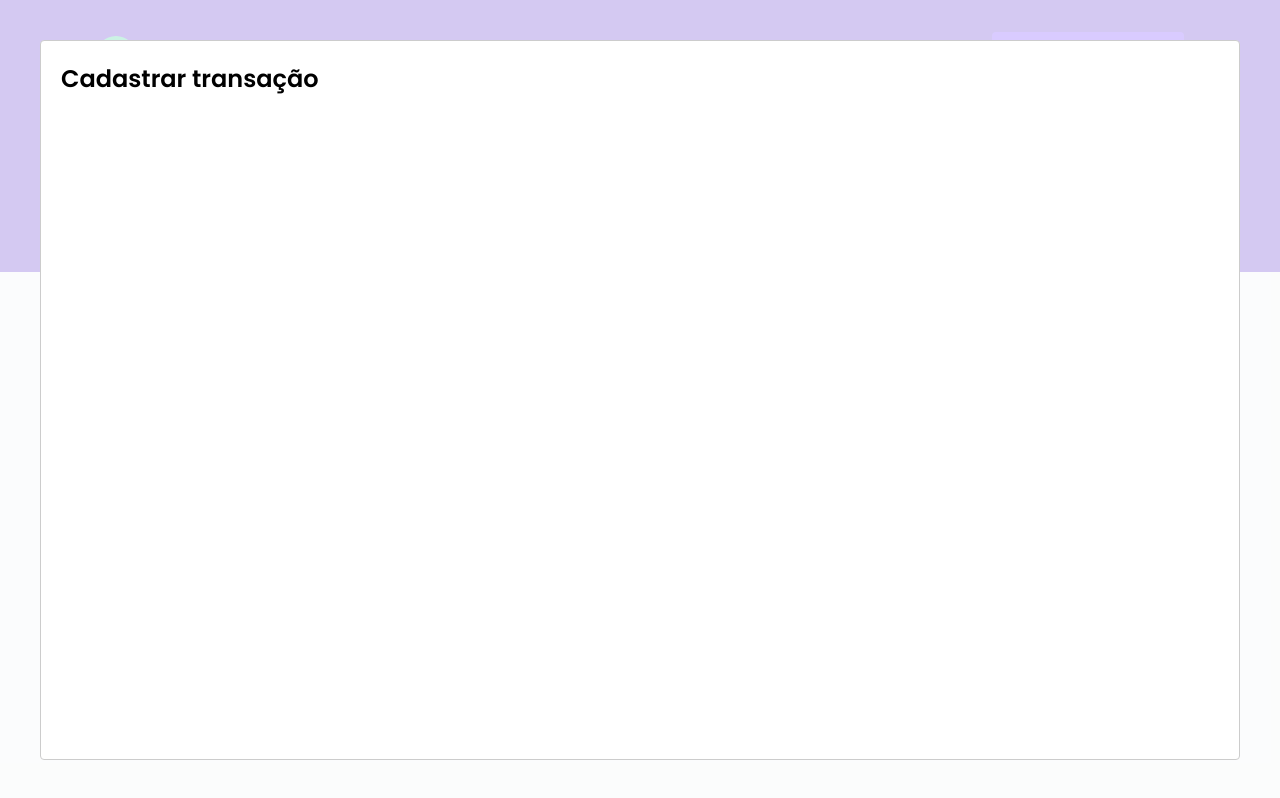
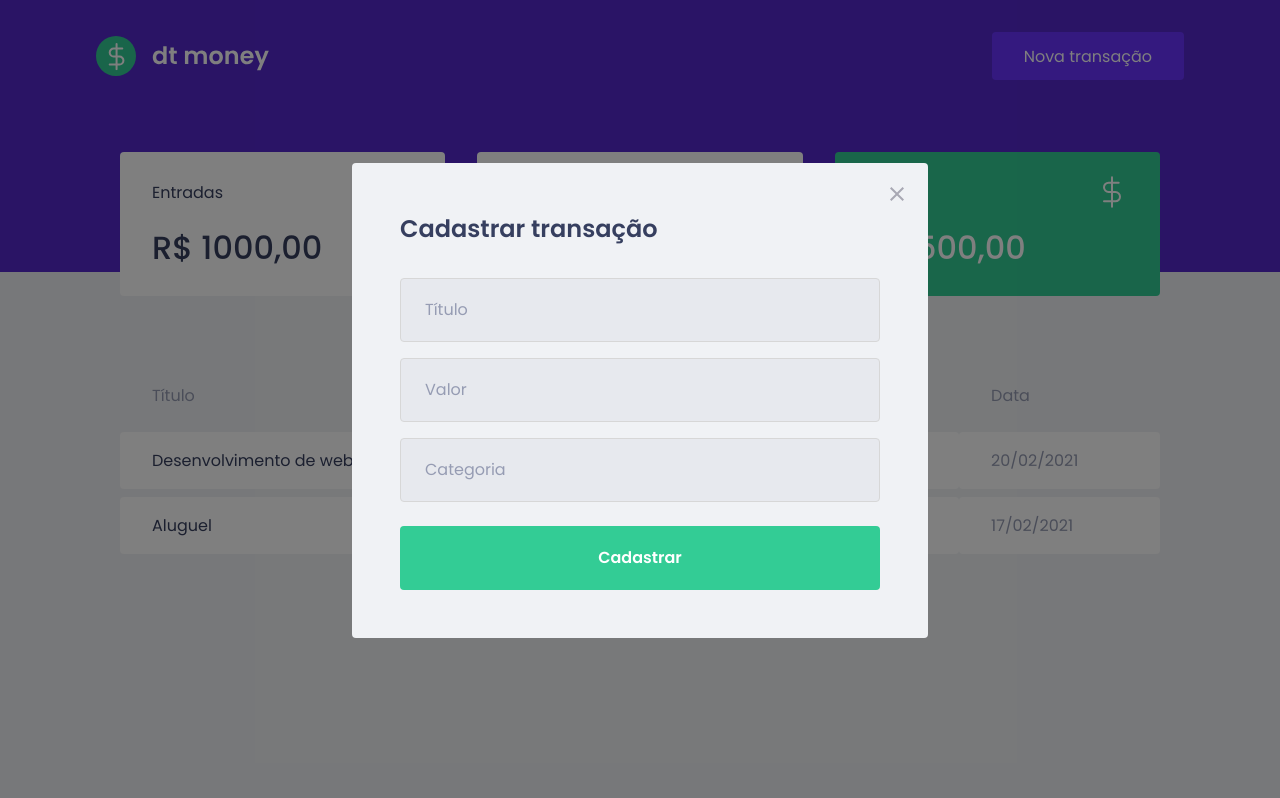
Before and after one commit to paulohmoreira/dtmoney, a React (Create React App) app: page / in a window 1280 px wide. Both pictures are taken after a click on the button "Nova transação". Built offline with nearby package versions, Linux system fonts and the light colour scheme; no server answers; what miragejs would draw is missing.

Commit message:
feat: modal structure and styles

```diff
--- a/src/components/NewTransactionModal/index.tsx
+++ b/src/components/NewTransactionModal/index.tsx
@@ -1,4 +1,6 @@
 import Modal from 'react-modal';
+import closeImg from '../../assets/close.svg'
+import { Container } from './styles';
 
 interface NewTransactionModalProps {
  isOpen: boolean;
@@ -10,8 +12,23 @@
     <Modal
       isOpen={isOpen}
       onRequestClose={onRequestClose}
+      overlayClassName="react-modal-overlay"
+      className="react-modal-content"
     >
-      <h2>Cadastrar transação</h2>
+      <button
+        type="button"
+        onClick={onRequestClose}
+        className='react-modal-close'
+      >
+        <img src={closeImg} alt="Fechar modal" />
+      </button>
+      <Container>
+        <h2>Cadastrar transação</h2>
+        <input type="text" placeholder='Título' />
+        <input type="number" placeholder='Valor' />
+        <input type="text" placeholder='Categoria' />
+        <button type="submit">Cadastrar</button>
+      </Container>
     </Modal>
   );
 }
--- a/src/components/NewTransactionModal/styles.ts
+++ b/src/components/NewTransactionModal/styles.ts
@@ -1 +1,49 @@
-export {}
+import { styled } from "styled-components";
+
+export const Container = styled.form`
+  h2 {
+    color: var(--text-title);
+    font-size: 1.5rem;
+    margin-bottom: 2rem;
+  }
+
+  input {
+    width: 100%;
+    padding: 0 1.5rem;
+    height: 4rem;
+
+    border-radius: .25rem;
+    border: 1px solid #d7d7d7;
+    background: #e7e9ee;
+
+    font-weight: 400;
+    font-size: 1rem;
+
+    &::placeholder {
+      color: var(--text-body);
+    }
+
+    & + input {
+      margin-top: 1rem;
+    }
+  }
+
+  button[type="submit"] {
+    width: 100%;
+    padding:  0 1.5rem;
+    height: 4rem;
+    background: var(--green);
+    color: #FFF;
+    border-radius: .25rem;
+    border: 0;
+    font-size: 1rem;
+    font-weight: 600;
+
+    margin-top: 1.5rem;
+    transition: filter .25s;
+
+    &:hover {
+      filter: brightness(0.9);
+    }
+  }
+`
--- a/src/styles/global.ts
+++ b/src/styles/global.ts
@@ -53,4 +53,40 @@
     opacity: 0.6;
     cursor: not-allowed;
   }
+
+  .react-modal-overlay {
+    background: rgba(0, 0, 0, .5);
+
+    position: fixed;
+    top: 0;
+    bottom: 0;
+    right: 0;
+    left: 0;
+
+    display: flex;
+    align-items: center;
+    justify-content: center;
+  }
+
+  .react-modal-content {
+    width: 100%;
+    max-width: 576px;
+    background: var(--background);
+    padding: 3rem;
+    position: relative;
+    border-radius: .25rem;
+  }
+
+  .react-modal-close {
+    position: absolute;
+    right: 1.5rem;
+    top: 1.5rem;
+    border: 0;
+    background: transparent;
+    transition: filter .25s;
+
+    &:hover {
+      filter: brightness(0.8);
+    }
+  }
 `
```
